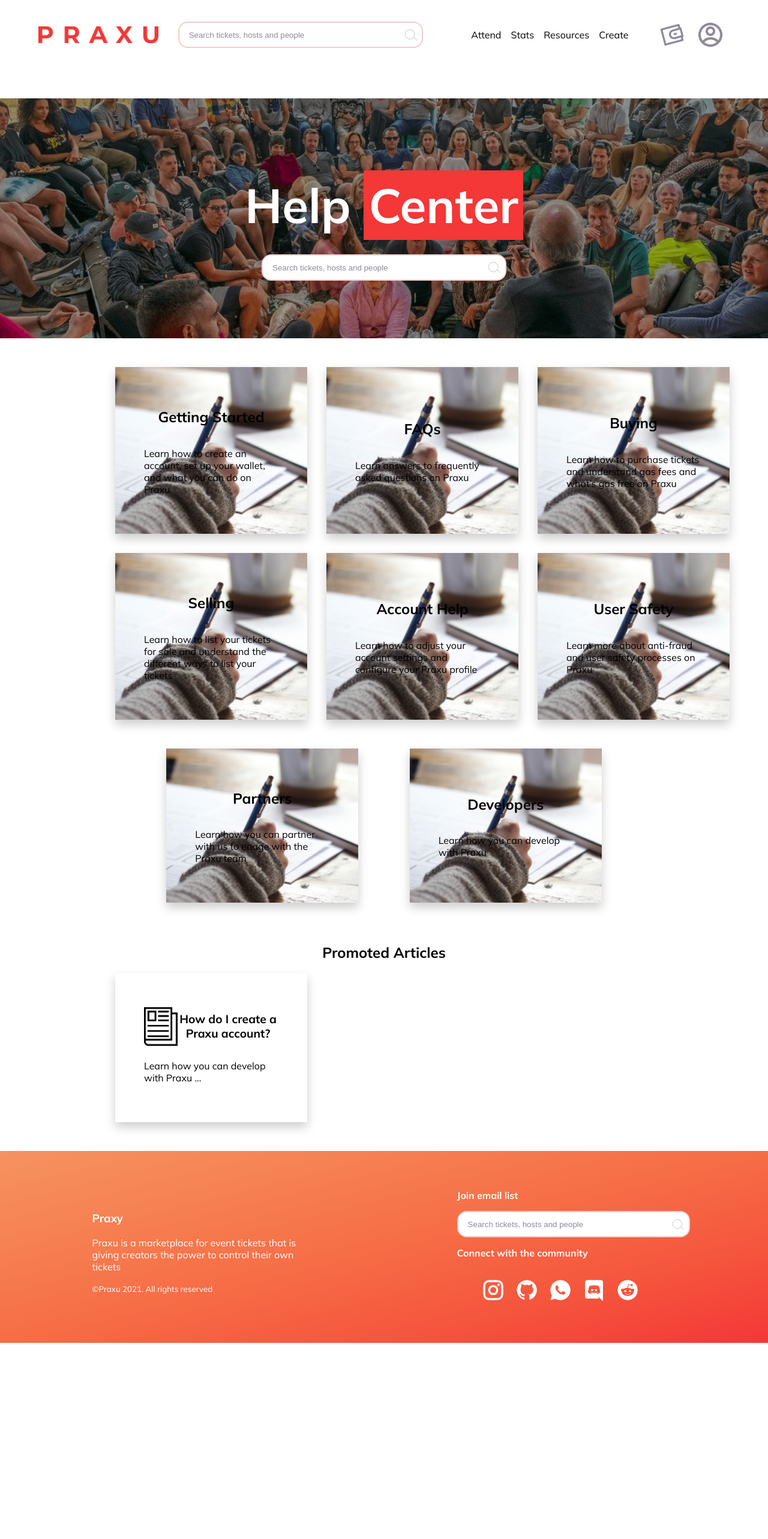
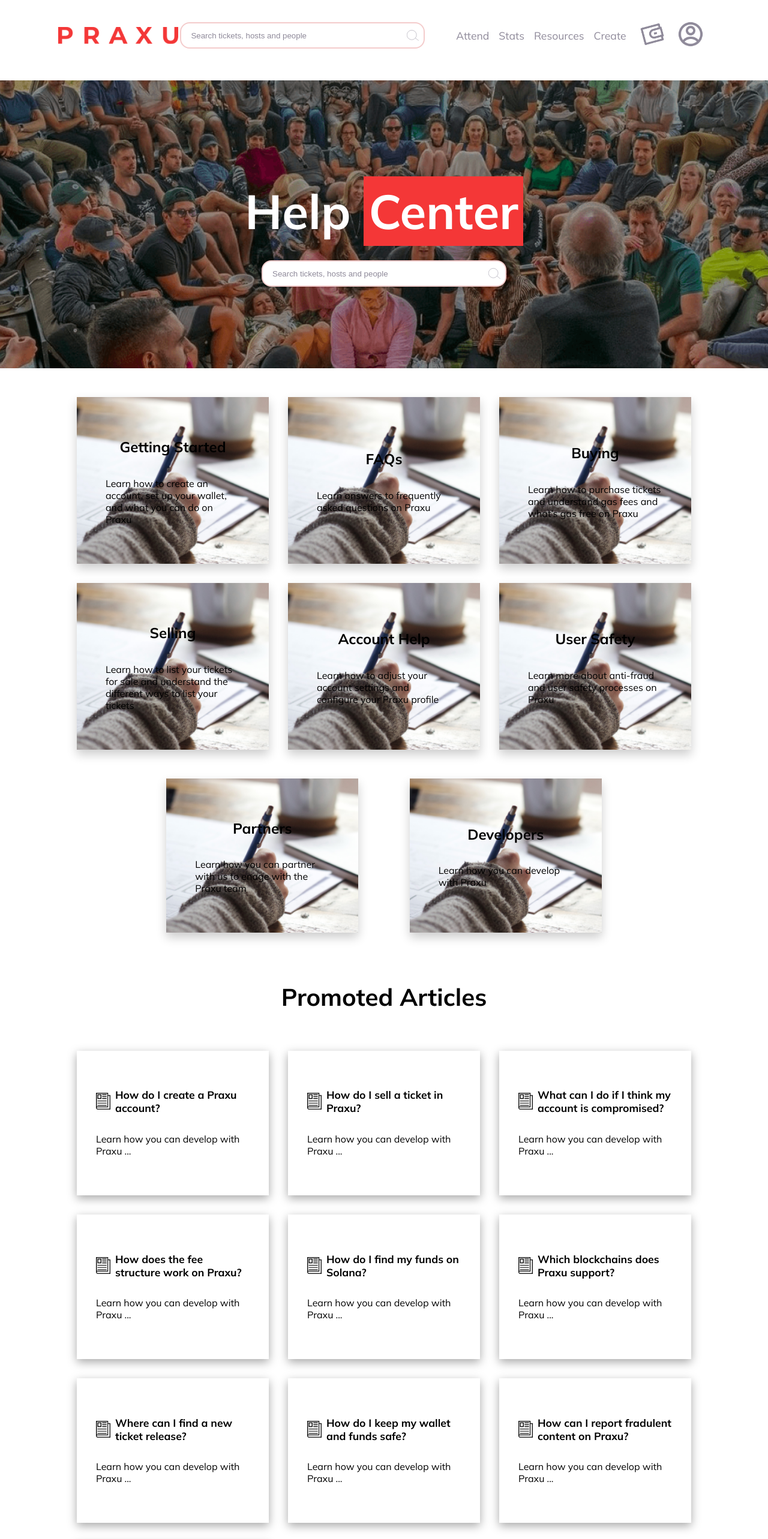
Before and after one commit to Johndev85/help-website-praxu, a Next.js app: page /help-website in a window 1280 px wide. Shown: the top 2566 px of the page at 60% size. Before the commit the page ends 2239 px from the top, so only its background shows below. Built offline with nearby package versions, Linux system fonts and the light colour scheme.

Commit message:
finished main layout

```diff
--- a/components/CardArticles/cardArticles.module.scss
+++ b/components/CardArticles/cardArticles.module.scss
@@ -9,23 +9,25 @@
   max-width: 20rem;
   min-width: 20rem;
   min-height: 15rem;
-  padding: 3rem;
+  padding: 3rem 2rem;
   color: $color-black;
-  box-shadow: 0 0.5rem 1rem rgba(0, 0, 0, 0.2);
+  cursor: pointer;
+  box-shadow: rgba(0, 0, 0, 0.35) 0px 5px 15px;
   &:hover {
-    transform: scale(1.05);
-    -webkit-transform: scale(1.05);
+    box-shadow: rgba(0, 0, 0, 0.25) 0px 14px 28px,
+      rgba(0, 0, 0, 0.22) 0px 10px 10px;
   }
   &__titles {
     display: flex;
     justify-content: center;
     align-items: center;
     & h2 {
-      font-size: 1.2rem;
+      margin-left: 0.5rem;
+      font-size: 1.1rem;
+      text-align: left;
     }
     & img {
-      width: 25%;
-      height: 25%;
+      width: 1.5rem;
     }
   }
 }
--- a/components/Layout/Footer/Footer.jsx
+++ b/components/Layout/Footer/Footer.jsx
@@ -7,25 +7,34 @@
 
 const Footer = () => {
   return (
+    <>
+      <div className={styles.topBar}></div>
       <footer className={styles.footer}>
-      <div className={styles.footer__text}>
-        <h3>Praxy</h3>
+        <div className={styles.footer__container}>
+          <div className={styles.footer__container__left}>
+            <div className={styles.footer__container__left__text}>
+              <h3>Praxu</h3>
               <p>
-          Praxu is a marketplace for event tickets that is giving creators the
-          power to control their own tickets
+                Praxu is a marketplace for event tickets that is <br />
+                giving creators the power to control their own tickets.
               </p>
 
               <small>©Praxu 2021. All rights reserved</small>
             </div>
-      <div className={styles.footer__social}>
+          </div>
+          <div className={styles.footer__container__social}>
+            <div className={styles.footer__container__social__conter}>
               <span>Join email list</span>
               <SearchBar />
               <span>Connect with the community</span>
-        <div className={styles.footer__social__icons}>
+              <div className={styles.footer__container__social__conter__icons}>
                 <ul>
                   <li>
                     <a href="">
-                <img src="/assets/icons/instagram.png" alt="instagram icon" />
+                      <img
+                        src="/assets/icons/instagram.png"
+                        alt="instagram icon"
+                      />
                     </a>
                   </li>
                   <li>
@@ -35,7 +44,10 @@
                   </li>
                   <li>
                     <a href="">
-                <img src="/assets/icons/whatsapp.png" alt="whatsapp icon" />
+                      <img
+                        src="/assets/icons/whatsapp.png"
+                        alt="whatsapp icon"
+                      />
                     </a>
                   </li>
                   <li>
@@ -51,7 +63,10 @@
                 </ul>
               </div>
             </div>
+          </div>
+        </div>
       </footer>
+    </>
   )
 }
 
--- a/components/Layout/Footer/footer.module.scss
+++ b/components/Layout/Footer/footer.module.scss
@@ -1,8 +1,15 @@
 @import "../../../styles/variables";
 
+.topBar {
+  width: 100%;
+  height: 5rem;
+  background-color: $color-secondary;
+}
+
 .footer {
-  display: grid;
-  grid-template: 1fr / repeat(2, 1fr);
+  width: 100%;
+  display: flex;
+  justify-content: center;
   padding: 2rem;
   background-image: linear-gradient(
     to right bottom,
@@ -12,21 +19,45 @@
     #f5553d,
     #f43737
   );
+  &__container {
+    width: 90%;
+    // display: grid;
+    // grid-template: 1fr / repeat(2, 1fr);
+    display: flex;
+    justify-content: space-evenly;
+    &__left {
+      width: 50%;
+      display: flex;
+      justify-content: center;
       &__text {
-    width: 100%;
-    padding: 1rem 20%;
+        width: fit-content;
+        padding: 1rem;
         color: $color-white;
-    align-self: center;
+        display: flex;
+        flex-direction: column;
+        justify-content: center;
+        align-items: left;
+        & h3 {
+          margin: 0;
+        }
+        & p {
+          margin: 2rem 0;
+        }
+      }
     }
     &__social {
-    width: 100%;
-    height: 100%;
-    padding: 1rem 20%;
+      width: 50%;
+      display: flex;
+      justify-content: center;
+      align-items: center;
+      &__conter {
+        width: fit-content;
+        padding: 1rem;
         align-self: center;
         display: flex;
         flex-direction: column;
         justify-content: center;
-    align-items: flex-start;
+        align-items: left;
         & span {
           margin: 1rem 0;
           color: $color-white;
@@ -35,6 +66,7 @@
         &__icons {
           & ul {
             display: flex;
+            padding: 0;
             & li {
               list-style: none;
               margin-right: 1rem;
@@ -48,3 +80,5 @@
         }
       }
     }
+  }
+}
--- a/components/Layout/Header/Header.jsx
+++ b/components/Layout/Header/Header.jsx
@@ -1,3 +1,4 @@
+/* eslint-disable @next/next/no-img-element */
 //styles
 import styles from "./header.module.scss"
 
@@ -10,6 +11,7 @@
 const Header = () => {
   return (
     <header className={styles.header}>
+      <div className={styles.header__container}>
         <Image
           src="/assets/images/PRAXU_logo.png"
           alt="logo praxu"
@@ -21,25 +23,30 @@
           <SearchBar />
         </div>
 
-      <nav className={styles.header__menu}>
+        <nav className={styles.header__container__menu}>
           <ul>
             <li>
-            <a href="">Attend</a>
+              <a href="#">Attend</a>
             </li>
             <li>
-            <a href="">Stats</a>
+              <a href="#">Stats</a>
             </li>
             <li>
-            <a href="">Resources</a>
+              <a href="#">Resources</a>
             </li>
             <li>
-            <a href="">Create</a>
+              <a href="#">Create</a>
             </li>
           </ul>
         </nav>
-      <div className={styles.header__icons}>
+        <div className={styles.header__container__icons}>
+          <a href="#">
             <img src="/assets/icons/wallet-icon.png" alt="wallet icon" />
+          </a>
+          <a href="#">
             <img src="/assets/icons/user-icon.png" alt="user icon" />
+          </a>
+        </div>
       </div>
     </header>
   )
--- a/components/Layout/Header/header.module.scss
+++ b/components/Layout/Header/header.module.scss
@@ -1,9 +1,16 @@
+@import "../../../styles/variables";
+
 .header {
   width: 100%;
   padding: 2rem 4rem;
   display: flex;
-  justify-content: space-between;
+  justify-content: center;
+  &__container {
+    width: 95%;
+    display: flex;
+    justify-content: space-evenly;
     align-items: center;
+
     &__menu {
       & ul {
         display: flex;
@@ -12,6 +19,15 @@
         & li {
           margin: 0 0.5rem;
           list-style: none;
+          & a {
+            font-size: 1.1rem;
+            color: $color-text-menu;
+            &:hover {
+              cursor: pointer;
+              text-decoration: underline;
+              color: $color-black;
+            }
+          }
         }
       }
     }
@@ -19,9 +35,16 @@
       display: flex;
       justify-content: center;
       align-items: center;
+      & a {
+        transition: 0.3s;
         & img {
           width: 3rem;
           margin: 0 0.5rem;
         }
+        &:hover {
+          transform: scale(1.1);
         }
       }
+    }
+  }
+}
--- a/pages/help-website/help-website.module.scss
+++ b/pages/help-website/help-website.module.scss
@@ -4,10 +4,10 @@
 .container {
   height: 100%;
   max-height: fit-content;
-  padding: 3rem 0;
+  padding: 1rem 0 3rem 0;
   &__hero {
     width: 100%;
-    height: 25rem;
+    height: 30rem;
     display: flex;
     flex-direction: column;
     align-items: center;
@@ -31,6 +31,11 @@
   }
   &__mid {
     @include container(15%);
+    display: flex;
+    flex-direction: column;
+    justify-content: center;
+    align-items: center;
+
     &__cards {
       padding: 3rem 0;
       display: grid;
@@ -38,21 +43,30 @@
       grid-gap: 2rem;
     }
     &__cardsBottom {
+      width: 100%;
       padding: 0 0 3rem 0;
       display: flex;
       justify-content: space-evenly;
     }
   }
   &__articles {
-    @include container(15%);
+    // @include container(15%);
+    display: flex;
+    flex-direction: column;
+    justify-content: center;
+    align-items: center;
     & h2 {
+      font-size: 2.5rem;
       text-align: center;
     }
     &__cards {
-      padding: 3rem 0;
+      width: fit-content;
+      padding: 2rem 0;
       display: grid;
       grid-template: auto / repeat(3, 1fr);
       grid-gap: 2rem;
+      justify-content: center;
+      align-items: center;
     }
   }
 }
--- a/pages/help-website/index.jsx
+++ b/pages/help-website/index.jsx
@@ -56,12 +56,51 @@
           </div>
         </section>
         <section className={styles.container__articles}>
-          <h2>Promoted Articles</h2>
-
-          <CardArticles
-            title="How do I create a Praxu account?"
-            text="Learn how you can develop with Praxu ..."
-          />
+          <div className={styles.container__articles_titles}>
+            <h2>Promoted Articles</h2>
+          </div>
+          <div className={styles.container__articles__cards}>
+            <CardArticles
+              title="How do I create a Praxu account?"
+              text="Learn how you can develop with Praxu ..."
+            />
+            <CardArticles
+              title="How do I sell a ticket in Praxu?"
+              text="Learn how you can develop with Praxu ..."
+            />
+            <CardArticles
+              title="What can I do if I think my account is compromised?"
+              text="Learn how you can develop with Praxu ..."
+            />
+            <CardArticles
+              title="How does the fee structure work on Praxu?"
+              text="Learn how you can develop with Praxu ..."
+            />
+            <CardArticles
+              title="How do I find my funds on Solana?"
+              text="Learn how you can develop with Praxu ..."
+            />
+            <CardArticles
+              title="Which blockchains does Praxu support?"
+              text="Learn how you can develop with Praxu ..."
+            />
+            <CardArticles
+              title="Where can I find a new ticket release?"
+              text="Learn how you can develop with Praxu ..."
+            />
+            <CardArticles
+              title="How do I keep my wallet and funds safe?"
+              text="Learn how you can develop with Praxu ..."
+            />
+            <CardArticles
+              title="How can I report fradulent content on Praxu?"
+              text="Learn how you can develop with Praxu ..."
+            />
+            <CardArticles
+              title="How can I buy a ticket on Praxu?"
+              text="Learn how you can develop with Praxu ..."
+            />
+          </div>
         </section>
       </section>
     </Layout>
```
Lines whose indentation alone changed are shown as unchanged.
